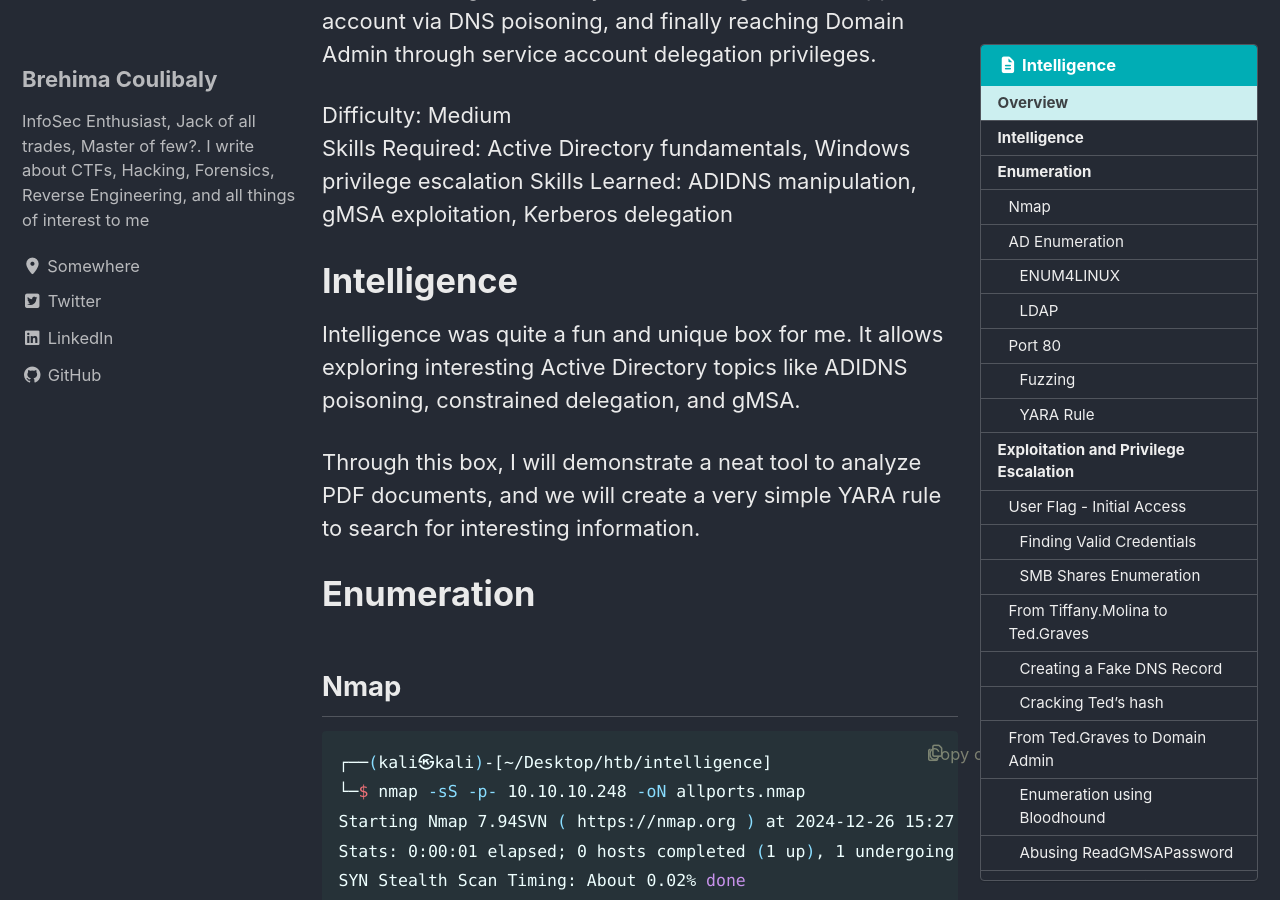
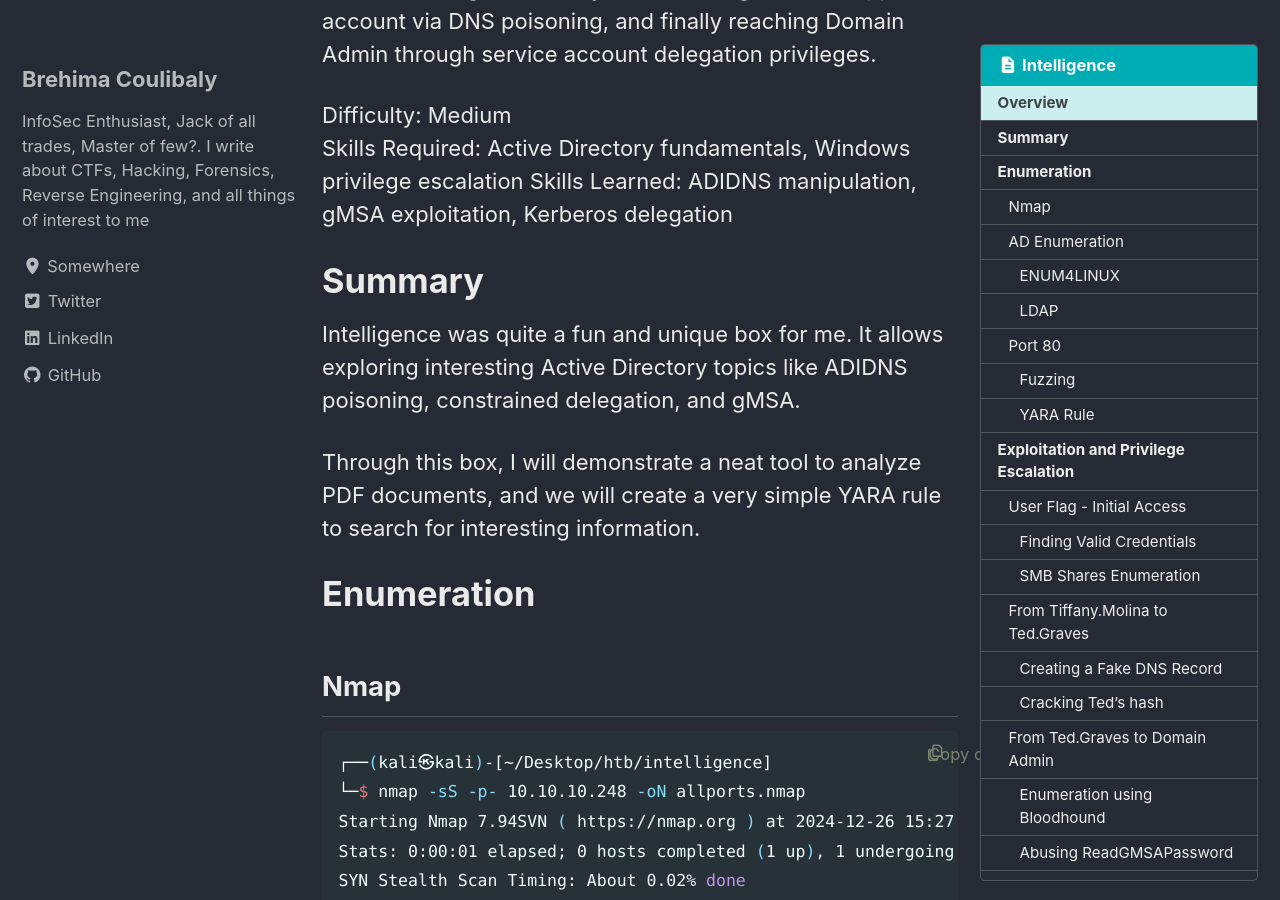
Before and after one commit to bcoulibaly1337/bcoul, a Jekyll site: the page built from _posts/2023-12-30-intelligence.md, in a window 1280 px wide and 900 px high, scrolled down 712 px. Built offline with Jekyll 4.4.1, drawn with Linux system fonts in a browser that asks for light colours; cached includes are drawn as plain includes.

Commit message:
new blogpost intelligence updated

```diff
--- a/_posts/2023-12-30-intelligence.md
+++ b/_posts/2023-12-30-intelligence.md
@@ -23,7 +23,7 @@ Difficulty: Medium
 Skills Required: Active Directory fundamentals, Windows privilege escalation
 Skills Learned: ADIDNS manipulation, gMSA exploitation, Kerberos delegation
 
-# Intelligence
+# Summary
 
 Intelligence was quite a fun and unique box for me. It allows exploring interesting Active Directory topics like ADIDNS poisoning, constrained delegation, and gMSA.
 
```
